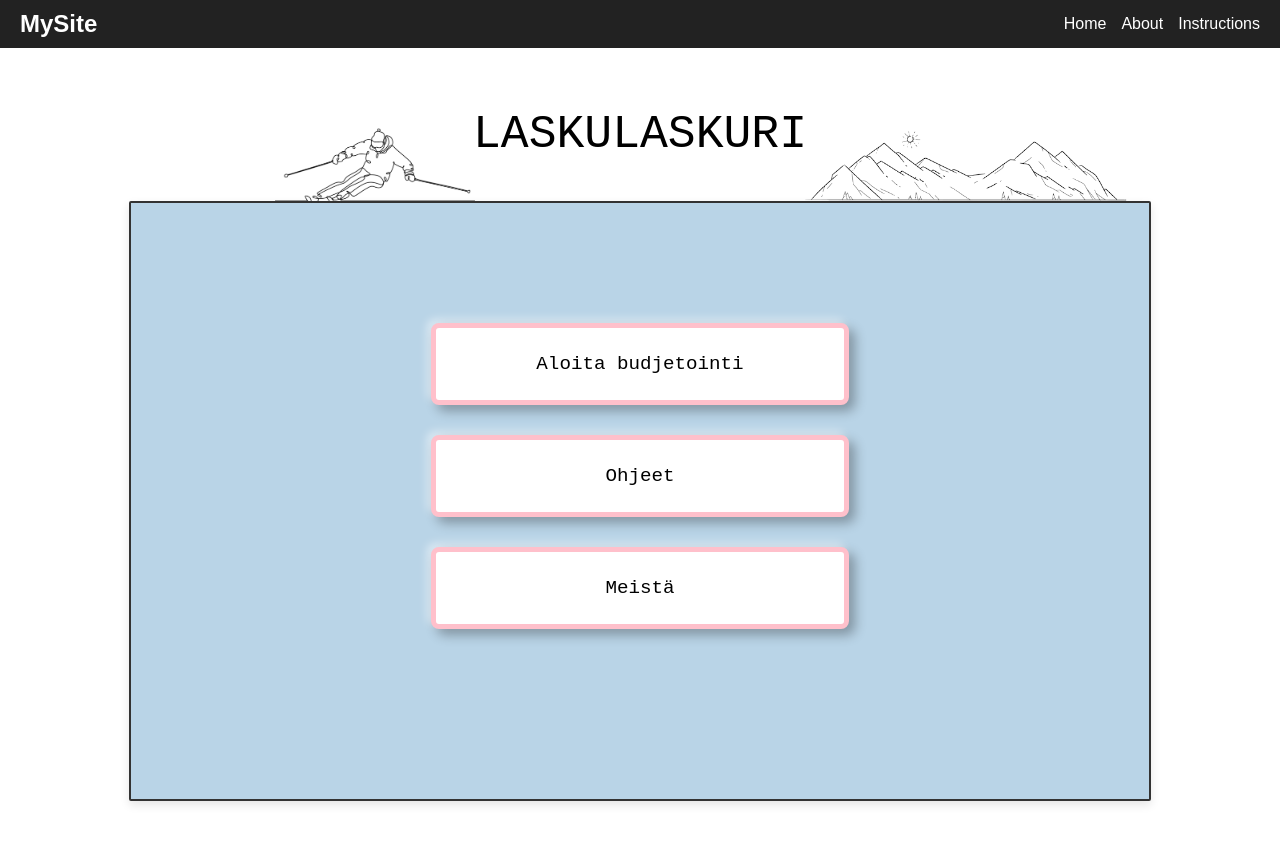
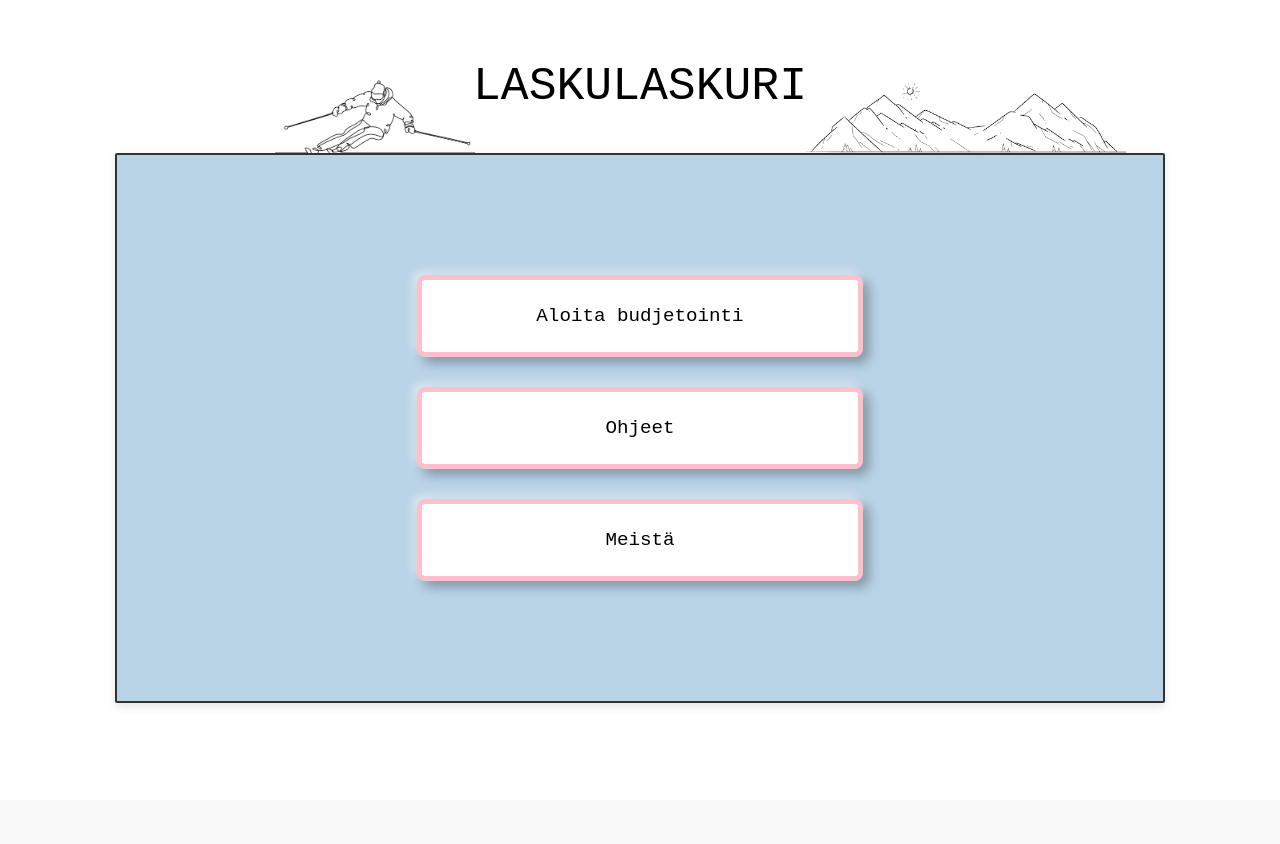
Before and after one commit to ilonamarkula/laskulaskuri, a React (Create React App) app: page / in a window 1280 px wide. Shown: the top 844 px of the page. After the commit the page ends 800 px from the top, so only its background shows below. Built offline with nearby package versions, Linux system fonts and the light colour scheme.

Commit message:
header pois jne

```diff
--- a/src/App.js
+++ b/src/App.js
@@ -1,14 +1,10 @@
 import { Routes, Route } from "react-router-dom";
-import Header from "./components/Header";
 import Home from "./pages/Home";
-import About from "./pages/About";
-import Instructions from "./pages/Instructions";
 import Laskuri from "./pages/Laskuri";
 
 function App() {
   return (
     <div className="app">
-      <Header />
       <main className="content">
         <Routes>
           <Route path="/" element={<Home />} />
--- a/src/components/Header.js
+++ /dev/null
@@ -1,14 +0,0 @@
-import { Link } from "react-router-dom";
-
-export default function Header() {
-  return (
-    <header className="header">
-      <h1 className="logo">MySite</h1>
-      <nav className="nav">
-        <Link to="/">Home</Link>
-        <Link to="/about">About</Link>
-        <Link to="/instructions">Instructions</Link>
-      </nav>
-    </header>
-  );
-}
--- a/src/pages/Home.js
+++ b/src/pages/Home.js
@@ -39,14 +39,25 @@ export default function Home() {
       {state === "ohjeet" && (
         <div className="button-container">
           <p>ohjeet</p>
-          <div onClick={() => {
+          <div
+            onClick={() => {
               setState("napit");
-            }}>X</div>
+            }}
+          >
+            X
+          </div>
         </div>
       )}
       {state === "meistä" && (
         <div className="button-container">
           <p>meistä</p>
+          <div
+            onClick={() => {
+              setState("napit");
+            }}
+          >
+            X
+          </div>
         </div>
       )}
     </section>
--- a/src/styles.css
+++ b/src/styles.css
@@ -62,10 +62,10 @@ body {
 }
 
 .button-container {
-  background-color: #b9d4e7; /* Erillinen vaalea laatikko nappien taustaksi */
+  background-color: #b9d4e7;
   padding: 120px 300px;
-  min-width: 1000px;
-  min-height: 600px;
+  width: 1050px;
+  height: 550px;
   border-radius: 2px;
   box-shadow: 0 4px 10px rgba(0, 0, 0, 0.1);
   display: flex;
@@ -122,21 +122,6 @@ body {
   outline: 2px solid pink; /* Sisempi ääriviiva aktivoidessa */
 }
 
-/* Header */
-.header {
-  background-color: #222;
-  color: white;
-  padding: 10px 20px;
-  display: flex;
-  justify-content: space-between;
-  align-items: center;
-}
-
-.logo {
-  font-size: 1.5rem;
-  font-weight: bold;
-}
-
 .nav a {
   color: white;
   margin-left: 15px;
```
